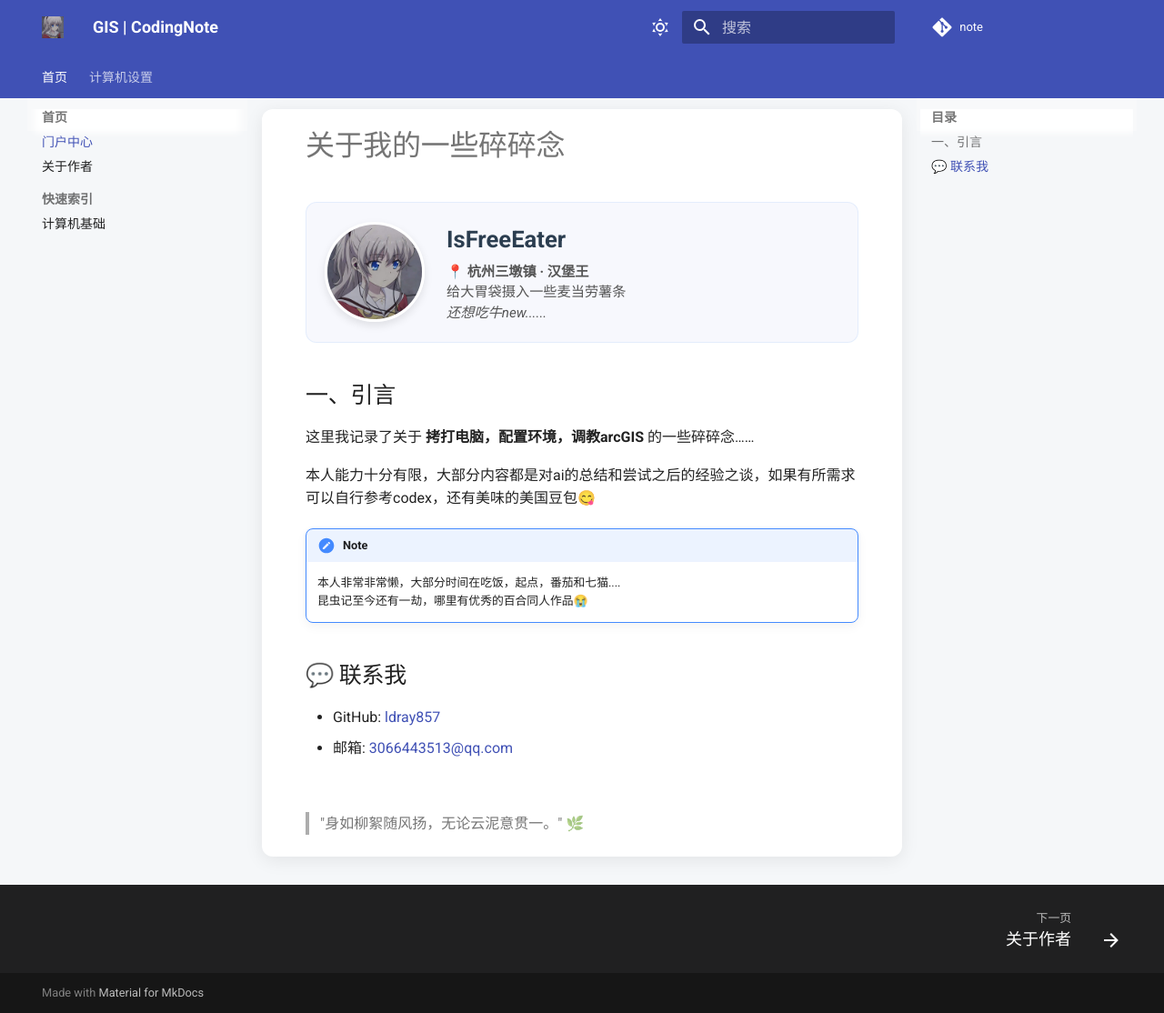
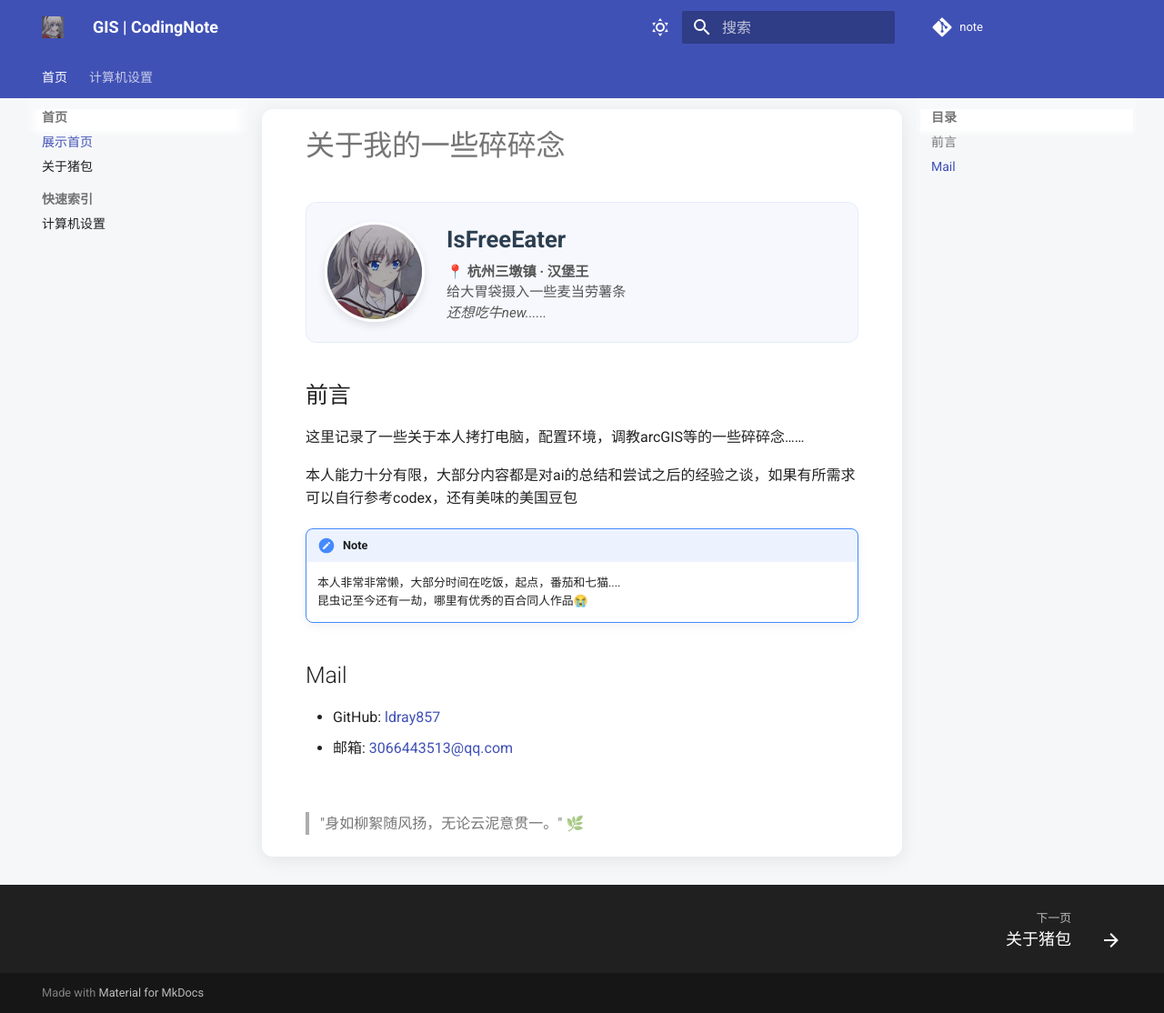
Before and after one commit to ldray857/Ramblings, an MkDocs documentation site: the page built from docs/index.md, in a window 1280 px wide and 1114 px high. Shown: the whole window at 91% size. Built offline with MkDocs 1.6.1 and Material for MkDocs 9.7.7, drawn with Linux system fonts in a browser that asks for light colours; comment, search, counter and statistics services are not loaded.

Commit message:
更新了一些文字

```diff
--- a/docs/index.md
+++ b/docs/index.md
@@ -14,11 +14,11 @@
 </div>
 
 
-## 一、引言
+## 前言
 
-这里我记录了关于 **拷打电脑，配置环境，调教arcGIS** 的一些碎碎念……
+这里记录了一些关于本人拷打电脑，配置环境，调教arcGIS等的一些碎碎念……
 
-本人能力十分有限，大部分内容都是对ai的总结和尝试之后的经验之谈，如果有所需求可以自行参考codex，还有美味的美国豆包😋
+本人能力十分有限，大部分内容都是对ai的总结和尝试之后的经验之谈，如果有所需求可以自行参考codex，还有美味的美国豆包
 
 !!! note
     本人非常非常懒，大部分时间在吃饭，起点，番茄和七猫....
@@ -28,7 +28,7 @@
 
 
 
-## 💬 联系我
+## Mail
 
 - GitHub: [ldray857](https://github.com/ldray857)
 - 邮箱: [3066443513@qq.com](mailto:3066443513@qq.com)
--- a/mkdocs.yml
+++ b/mkdocs.yml
@@ -45,10 +45,10 @@ extra_css:
 # 4. 导航栏配置
 nav:
   - 首页:
-      - 门户中心: index.md
-      - 关于作者: about.md
+      - 展示首页: index.md
+      - 关于猪包: about.md
       - 快速索引:
-          - 计算机基础: CS/index.md
+          - 计算机设置: CS/index.md
 
   - 计算机设置:
       - 概述: CS/index.md
```
Also changed, not shown: docs/about.md (+1 -1 lines).
